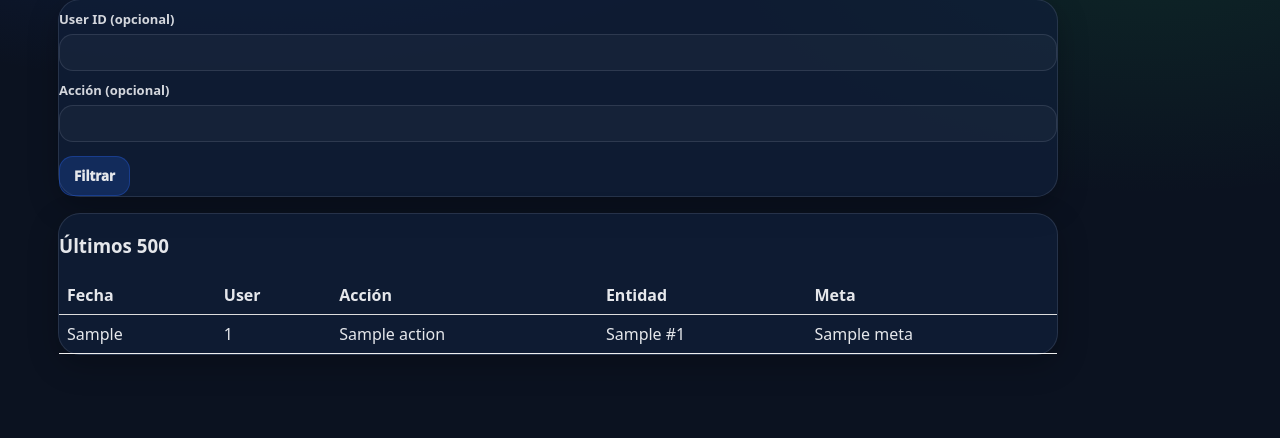
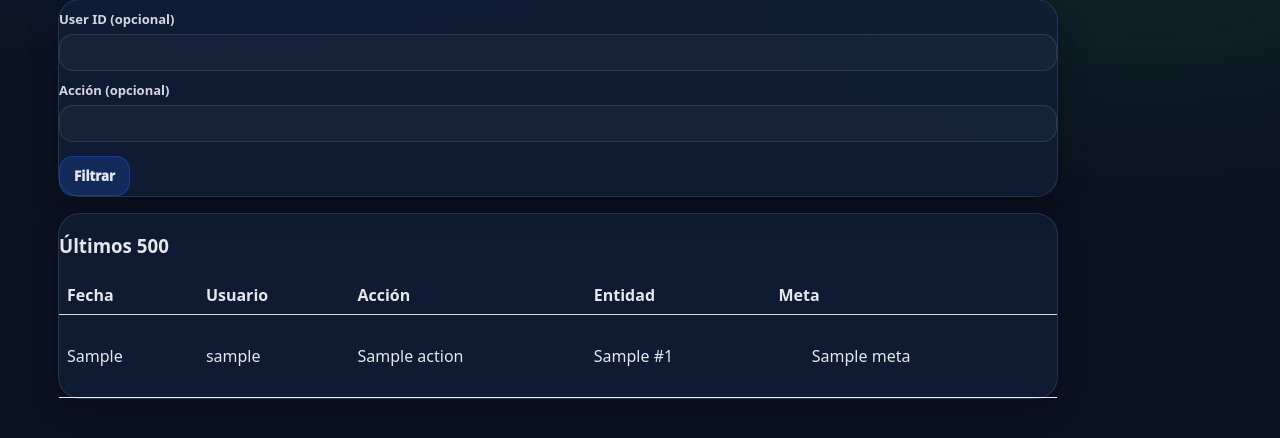
Before and after one commit to alamodylan/yard-gate-alamo, a Python web app: template app/templates/admin/audit.html in a window 1280 px wide. Shown: the part 159-597 px from the top of the page. Run offline with Jinja, Linux system fonts and the light colour scheme; the template is opened without the code that fills it: most values are stand-ins (such as "Sample title", 1, 10 or a date in 2020).

Commit message:
Se agrega usuario en auditoria

```diff
--- a/app/templates/admin/audit.html
+++ b/app/templates/admin/audit.html
@@ -20,18 +20,33 @@
   <table style="width:100%; border-collapse:collapse;">
     <tr>
       <th style="text-align:left; padding:8px; border-bottom:1px solid #ddd;">Fecha</th>
-      <th style="text-align:left; padding:8px; border-bottom:1px solid #ddd;">User</th>
+      <th style="text-align:left; padding:8px; border-bottom:1px solid #ddd;">Usuario</th>
       <th style="text-align:left; padding:8px; border-bottom:1px solid #ddd;">Acción</th>
       <th style="text-align:left; padding:8px; border-bottom:1px solid #ddd;">Entidad</th>
       <th style="text-align:left; padding:8px; border-bottom:1px solid #ddd;">Meta</th>
     </tr>
-    {% for l in logs %}
+
+    {% for log, username in logs %}
     <tr>
-      <td style="padding:8px; border-bottom:1px solid #eee;">{{ l.at }}</td>
-      <td style="padding:8px; border-bottom:1px solid #eee;">{{ l.user_id }}</td>
-      <td style="padding:8px; border-bottom:1px solid #eee;">{{ l.action }}</td>
-      <td style="padding:8px; border-bottom:1px solid #eee;">{{ l.entity_type }} #{{ l.entity_id }}</td>
-      <td style="padding:8px; border-bottom:1px solid #eee; white-space:pre-wrap;">{{ l.meta }}</td>
+      <td style="padding:8px; border-bottom:1px solid #eee;">
+        {{ log.at }}
+      </td>
+
+      <td style="padding:8px; border-bottom:1px solid #eee;">
+        {{ username or ("ID " ~ log.user_id) }}
+      </td>
+
+      <td style="padding:8px; border-bottom:1px solid #eee;">
+        {{ log.action }}
+      </td>
+
+      <td style="padding:8px; border-bottom:1px solid #eee;">
+        {{ log.entity_type }} #{{ log.entity_id }}
+      </td>
+
+      <td style="padding:8px; border-bottom:1px solid #eee; white-space:pre-wrap;">
+        {{ log.meta }}
+      </td>
     </tr>
     {% endfor %}
   </table>
```
Also changed, not shown: app/blueprints/admin/routes.py (+8 -5 lines).
